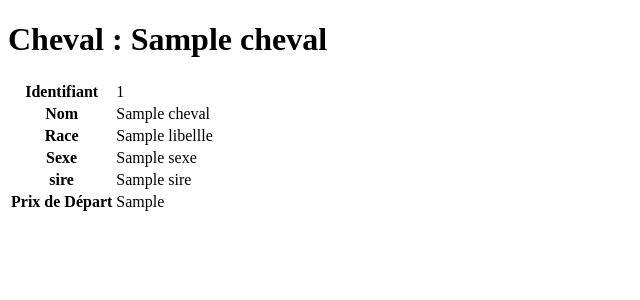
After one commit to Matteotr9/Equida, a Symfony app: template templates/cheval/consulter.html.twig in a window 1280 px wide. The commit adds this page. Shown: the top 300 px of the page, without its empty margins (0-640 px from the left). Run offline with Twig, Linux system fonts and the light colour scheme; the template is opened without the code that fills it: most values are stand-ins (such as "Sample title", 1, 10 or a date in 2020); some libraries are stand-ins or nearby versions.

Commit message:
Ajout cheval

```diff
--- a/src/Form/ChevalType.php
+++ b/src/Form/ChevalType.php
@@ -25,7 +25,7 @@ class ChevalType extends AbstractType
             ->add('sexe', TextType::class, [
                 'label' => 'Sexe',
                 ])
-                ->add('prix_de_depart', IntegerType::class, [
+                ->add('prixDeDepart', IntegerType::class, [
                     'label' => 'Prix de depart (en €)',
                 ])
             //->add('client', EntityType::class, array('class' => 'App\Entity\Client','choice_label' => 'Client' ))
--- /dev/null
+++ b/templates/cheval/consulter.html.twig
@@ -0,0 +1,35 @@
+{# templates/cheval/nouveau.html.twig #}
+
+{% extends 'base.html.twig' %}
+
+{% block body %}
+
+<h1>Cheval : {{ cheval.nom }}</h1>
+
+<table>
+    <tr>
+        <th>Identifiant</th>
+        <td>{{ cheval.id }}</td>
+    </tr>
+    <tr>
+        <th>Nom</th>
+        <td>{{ cheval.nom }}</td>
+    </tr>
+    <tr>
+        <th>Race</th>
+        <td>{{ cheval.race.libellle}}
+    </tr>
+    <tr>
+        <th>Sexe</th>
+        <td>{{ cheval.sexe }}</td>
+    </tr>
+    <tr>
+        <th>sire</th>
+        <td>{{ cheval.sire }}</td>
+    </tr>
+    <tr>
+        <th>Prix de Départ</th>
+        <td>{{ cheval.prixDeDepart }}</td>
+    </tr>
+</table>
+{% endblock %}
--- a/templates/cheval/nouveau.html.twig
+++ b/templates/cheval/nouveau.html.twig
@@ -10,7 +10,7 @@
     {{ form_row(form.race) }}
     {{ form_row(form.sexe) }}
     {{ form_row(form.sire) }}
-    {{ form_row(form.prix_de_depart) }}
+    {{ form_row(form.prixDeDepart) }}
 
 
     <button type="submit" class="btn btn-primary">Enregistrer</button>
--- a/templates/vente/lister_ventes.html.twig
+++ b/templates/vente/lister_ventes.html.twig
@@ -23,8 +23,8 @@
                     <td>
                     {% for CV in vente.categorieDeVentes %}
 
+                    {{ CV.libelle }}
 
-                    {{ CV.libelle }}
                     {% endfor %}
                     </td>
                 </tr>
```
Also changed, not shown: migrations/Version20230222161013.php (added, +31 -0 lines), src/Controller/ChevalController.php (+25 -1 lines), src/Entity/Cheval.php (+20 -12 lines).
